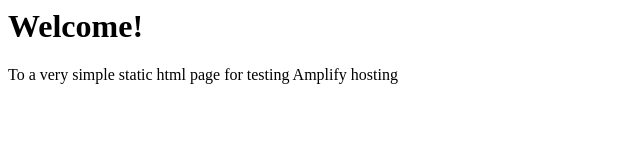
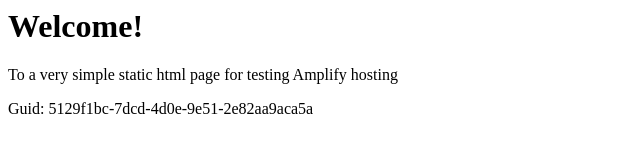
Before and after one commit to aws-aemilia-bom/Github-PR-Commit-Integration-Test-DoNotTouch-GithubWebhookPreviewCanaryTest-v1-prod-ap-south-1, a website: page src/index.html in a window 1280 px wide. Shown: the whole page, without its empty margins (0-640 px from the left). Drawn offline with Linux system fonts and the light colour scheme.

Commit message:
commit from integ tests

```diff
--- a/src/index.html
+++ b/src/index.html
@@ -1,3 +1,5 @@
+
+
 <html lang="en">
 
 <head>
@@ -10,6 +12,6 @@
 <body>
     <h1>Welcome!</h1>
     <p>To a very simple static html page for testing Amplify hosting</p>
-</body>
+    <p>Guid: 5129f1bc-7dcd-4d0e-9e51-2e82aa9aca5a</p></body>
 
 </html>
```
